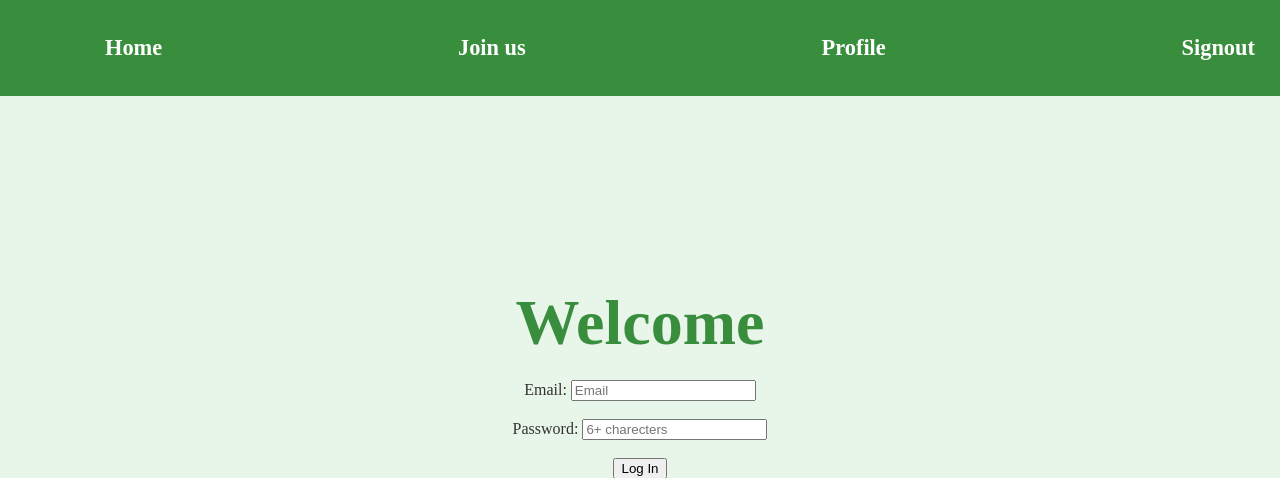
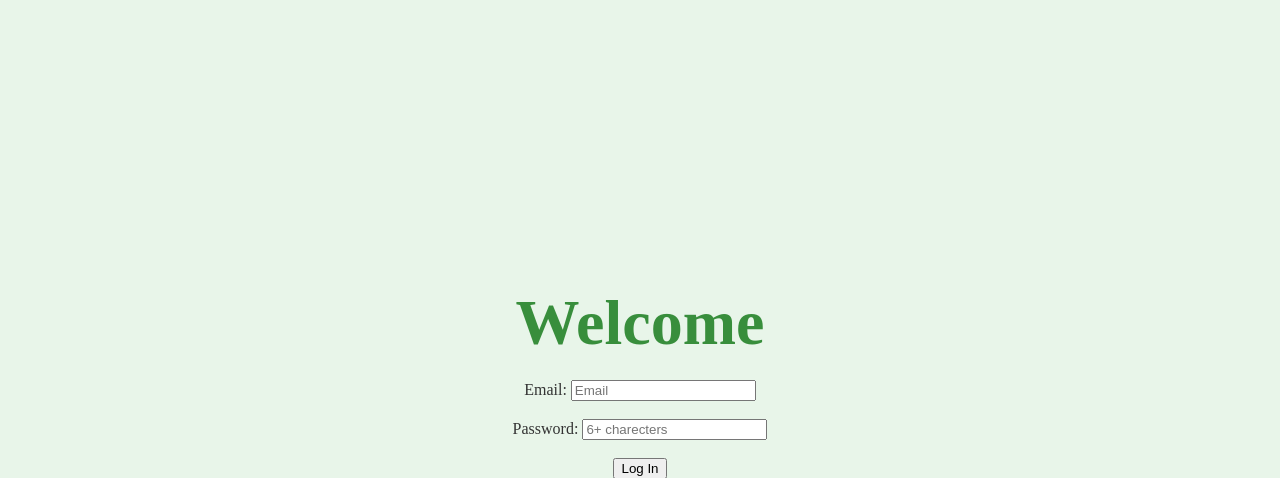
Before and after one commit to EitanJa24-meet/EcoPeace-B3, a Flask app: page /login in a window 1280 px wide. Shown: the top 478 px of the page. Run offline with Flask 3, Linux system fonts and the light colour scheme.

Commit message:
no nav in login

```diff
--- a/templates/login.html
+++ b/templates/login.html
@@ -8,14 +8,7 @@
 
 </head>
 <body>
-	<div class="topnav">
-        <div class="topnav-content">
-            <a href="/home">Home</a>
-            <a href="/join">Join us</a>
-            <a href="/profile">Profile</a>
-            <a href="/signout">Signout</a>
-        </div>
-    </div>
+
 <h1>Welcome</h1>
 <form action="/login" method="POST">
 	<label>Email:</label>
```
